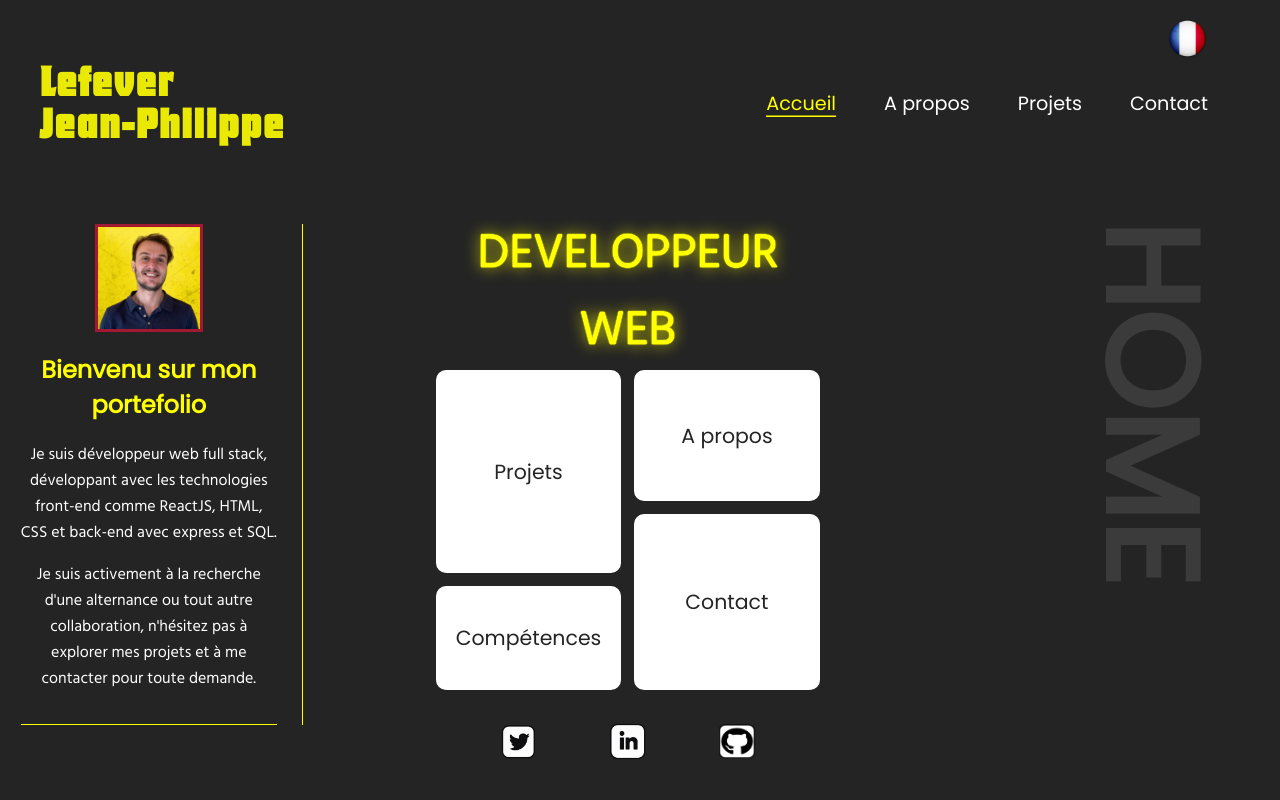
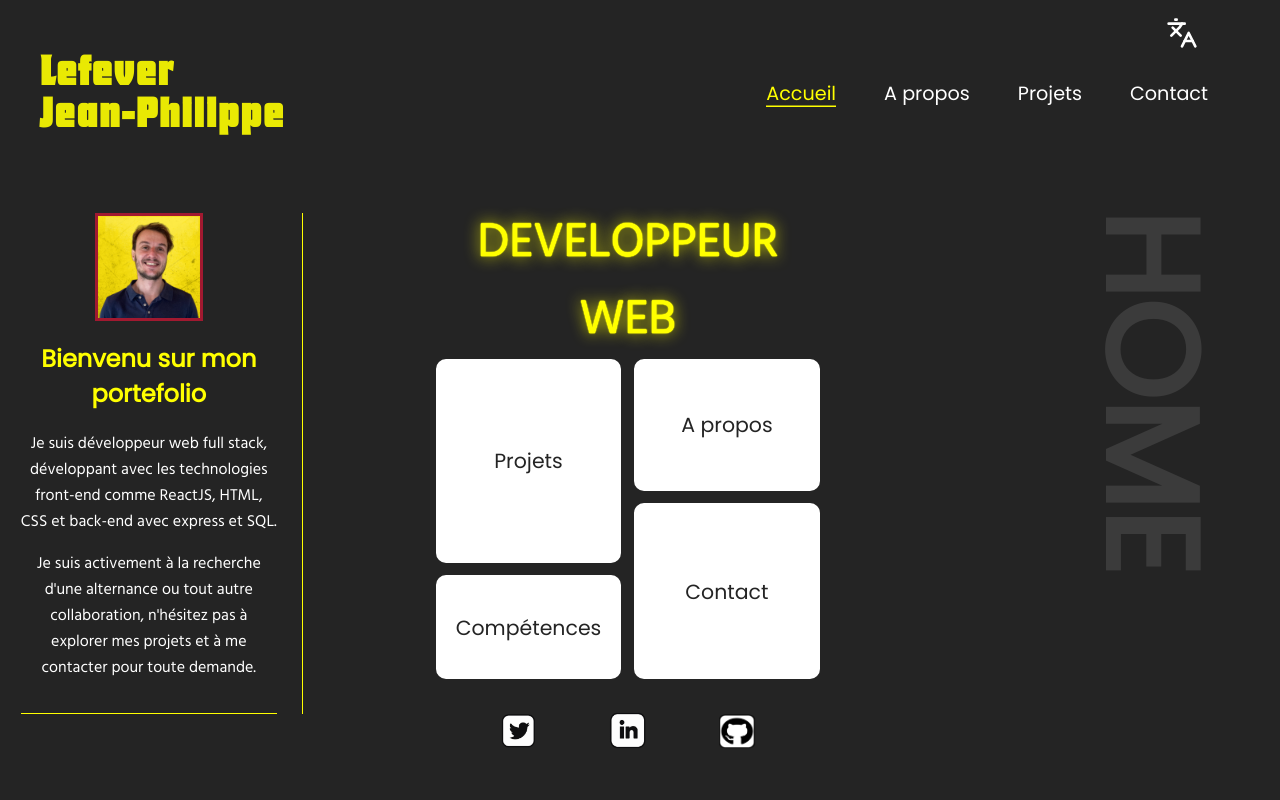
Before and after one commit to JP-Lefever/Portfolio, a React (Vite) app: page / in a window 1280 px wide. Shown: the top 800 px of the page. Built offline with nearby package versions, Linux system fonts and the light colour scheme.

Commit message:
feat: change language button

```diff
--- a/package.json
+++ b/package.json
@@ -11,6 +11,7 @@
   },
   "dependencies": {
     "framer-motion": "^11.13.5",
+    "lucide-react": "^0.469.0",
     "react": "^18.3.1",
     "react-dom": "^18.3.1",
     "react-router-dom": "^7.0.1"
--- a/src/components/theme/Theme.tsx
+++ b/src/components/theme/Theme.tsx
@@ -1,16 +1,16 @@
 import style from "./theme.module.css";
 import { useTranslation } from "../../contexts/LangContext";
-import french from "../../assets/images/french_flag.png";
-import english from "../../assets/images/united-kingdom-flag-button-round-icon-256.png";
+
+import { Languages } from "lucide-react";
 
 export default function Theme() {
 	const { language, toggleLanguage } = useTranslation();
 	return (
 		<button className={style.button} type="button" onClick={toggleLanguage}>
 			{language === "fr" ? (
-				<img className={style.french} src={french} alt="frenche" />
+				<Languages size={32} color="white" />
 			) : (
-				<img className={style.english} src={english} alt="frenche" />
+				<Languages size={32} color="yellow" />
 			)}
 		</button>
 	);
```
Also changed, not shown: 1 other file (tests, documents, lock files or other folders).
